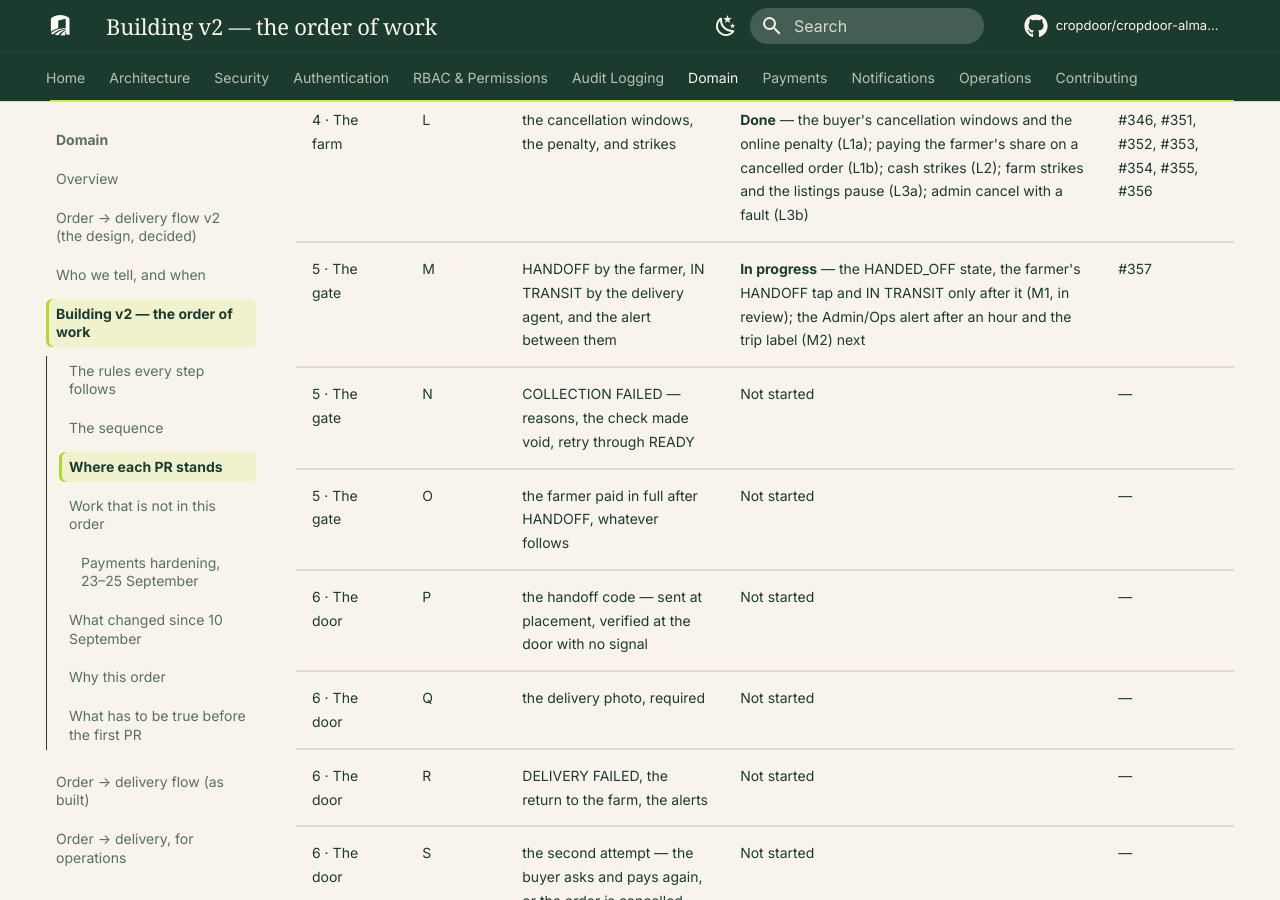
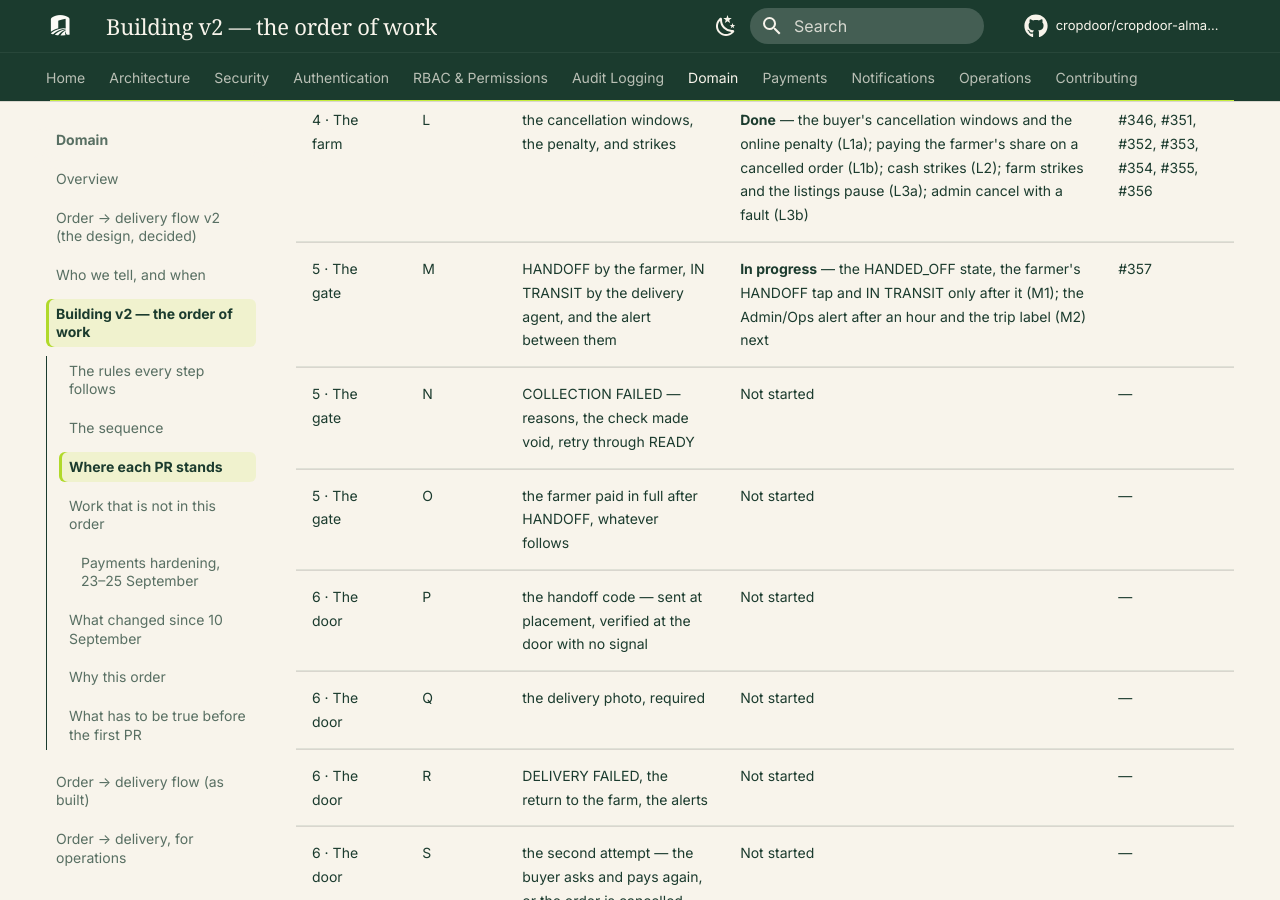
Before and after one commit to cropdoor/cropdoor-almanac, an MkDocs documentation site: the page built from docs/domain/order-delivery-flow-v2-build-order.md, in a window 1280 px wide and 900 px high, scrolled down 7587 px. Built offline with MkDocs 1.6.1 and Material for MkDocs 9.7.7, drawn with Linux system fonts in a browser that asks for light colours; some web fonts are replaced; comment, search, counter and statistics services are not loaded.

Commit message:
M1 merged (#357)

```diff
--- a/docs/domain/order-delivery-flow-v2-build-order.md
+++ b/docs/domain/order-delivery-flow-v2-build-order.md
@@ -73,7 +73,7 @@ The one place that says what is finished. A PR is **Done** only once it is merge
 | 4 · The farm | J | the availability check — the form, the photos, the outcomes, the overdue list | **Done** — the check (J1), its outcome acting (J2: Not available cancels free, Short to Admin-Ops), the awaiting-check list with its 8-working-hour deadline (J3); field agents told on acceptance and given their own list (J4); the check's outcome on the admin orders list, with a filter (J5) | #332, #333, #334, #335, #336 |
 | 4 · The farm | K | READY and the crew gate, with the acceptance and READY deadlines | **Done** — no check, no crew, with the no-field-agent exception, the READY time and the awaiting-crew list (K1); unaccepted orders cancelled after 24 hours (K2), with its own on/off switch | #337, #338, #339 |
 | 4 · The farm | L | the cancellation windows, the penalty, and strikes | **Done** — the buyer's cancellation windows and the online penalty (L1a); paying the farmer's share on a cancelled order (L1b); cash strikes (L2); farm strikes and the listings pause (L3a); admin cancel with a fault (L3b) | #346, #351, #352, #353, #354, #355, #356 |
-| 5 · The gate | M | HANDOFF by the farmer, IN TRANSIT by the delivery agent, and the alert between them | **In progress** — the HANDED_OFF state, the farmer's HANDOFF tap and IN TRANSIT only after it (M1, in review); the Admin/Ops alert after an hour and the trip label (M2) next | #357 |
+| 5 · The gate | M | HANDOFF by the farmer, IN TRANSIT by the delivery agent, and the alert between them | **In progress** — the HANDED_OFF state, the farmer's HANDOFF tap and IN TRANSIT only after it (M1); the Admin/Ops alert after an hour and the trip label (M2) next | #357 |
 | 5 · The gate | N | COLLECTION FAILED — reasons, the check made void, retry through READY | Not started | — |
 | 5 · The gate | O | the farmer paid in full after HANDOFF, whatever follows | Not started | — |
 | 6 · The door | P | the handoff code — sent at placement, verified at the door with no signal | Not started | — |
```
